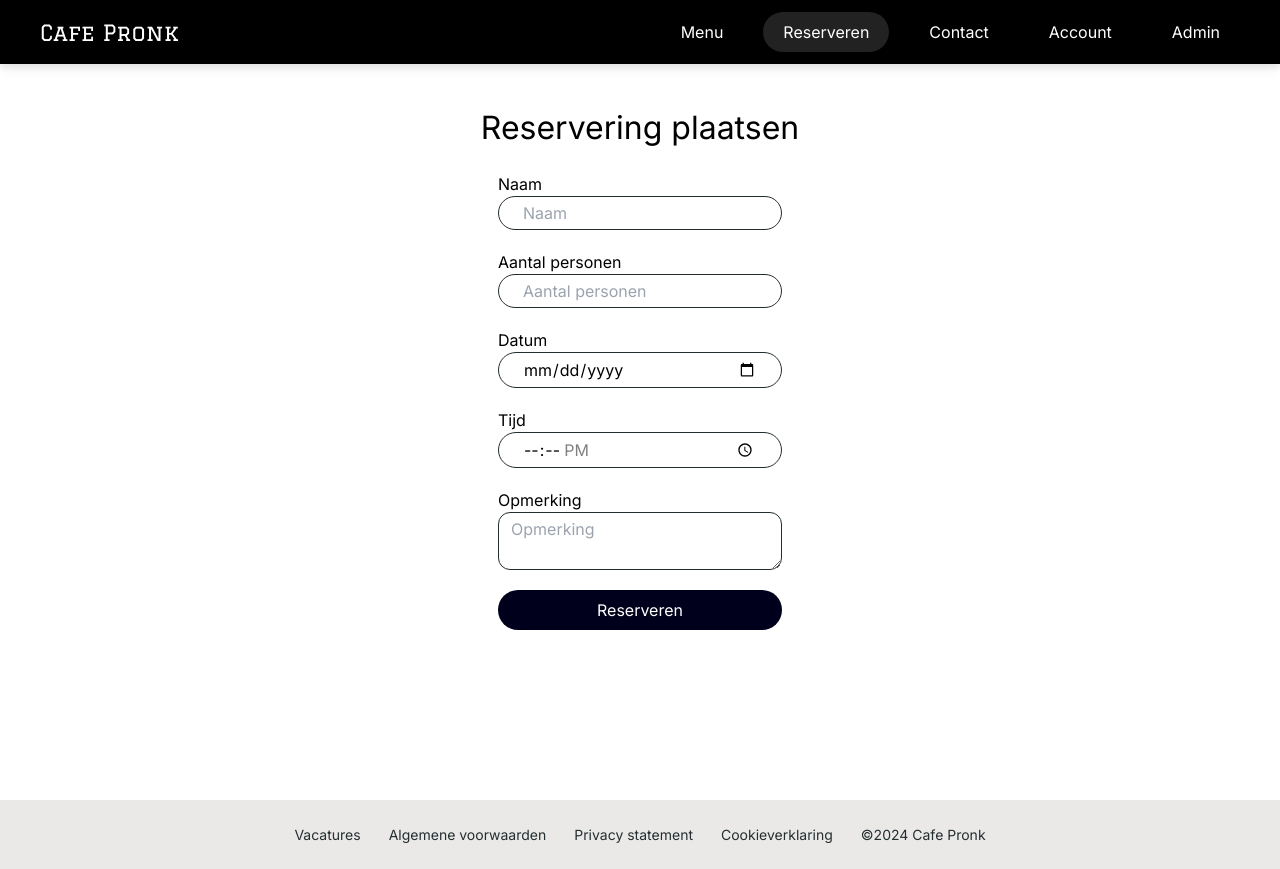
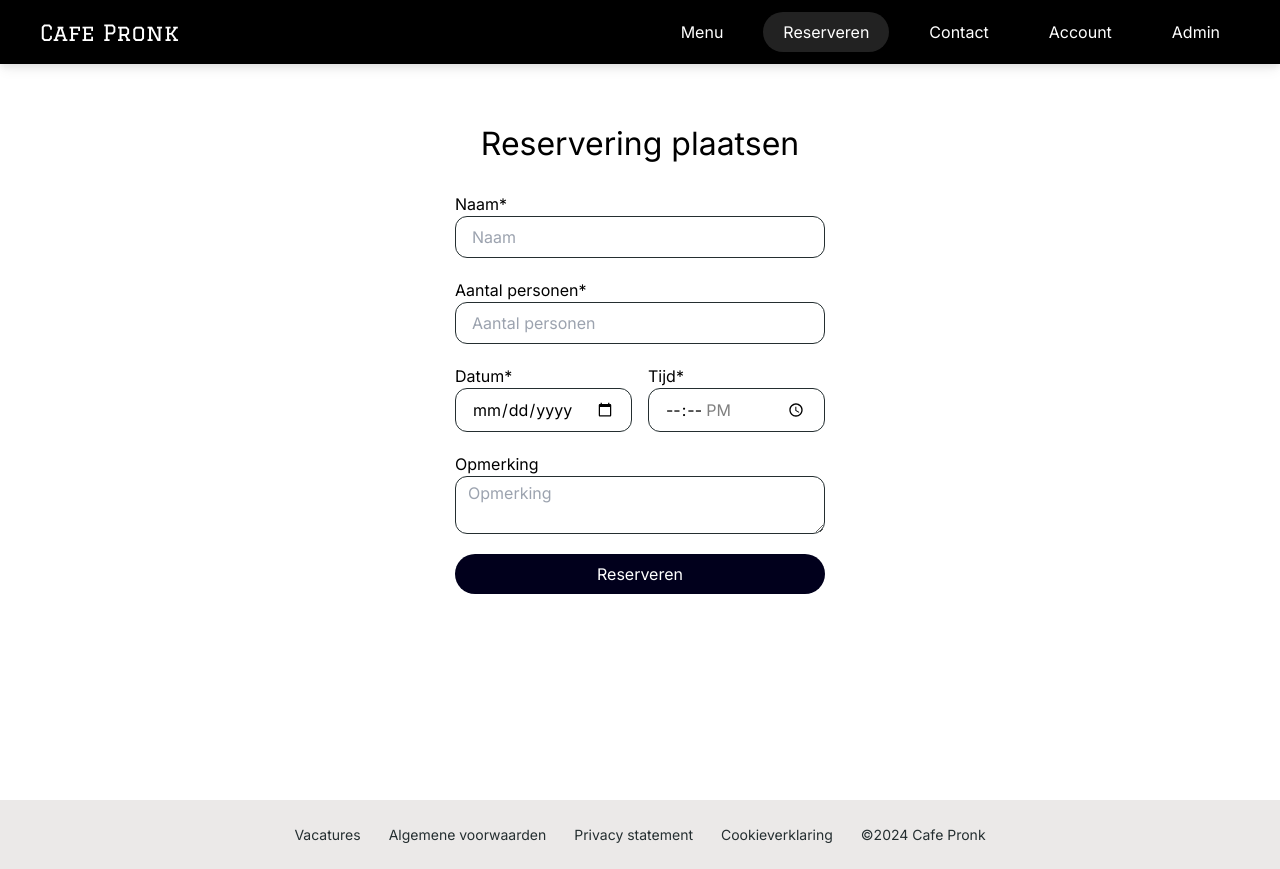
Before and after one commit to Rutger505/cafe-pronk-frontend, a Next.js app: page /reserveren in a window 1280 px wide. Built offline with nearby package versions, Linux system fonts and the light colour scheme.

Commit message:
Edit layout of reservations page

```diff
--- a/src/app/contact/page.tsx
+++ b/src/app/contact/page.tsx
@@ -13,9 +13,9 @@ export default function Reserveren() {
     const business = formData.get("business") as string;
     const email = formData.get("email") as string;
     const subject = formData.get("subject") as string;
-    const comment = formData.get("comment") as string;
+    const message = formData.get("message") as string;
 
-    const apiUri = `${process.env.NEXT_PUBLIC_API_URL}/contact/${name}/${business}/${email}/${subject}/${comment}`;
+    const apiUri = `${process.env.NEXT_PUBLIC_API_URL}/contact/${name}/${business}/${email}/${subject}/${message}`;
 
     console.log("Posting contact message to:", apiUri);
     fetch(apiUri, { method: "POST" })
@@ -33,10 +33,10 @@ export default function Reserveren() {
   }
 
   return (
-    <main className="flex flex-col items-center px-24 py-10">
-      <h1 className={"my-5 text-center text-xl"}>Neem contact op</h1>
+    <main className="flex flex-col items-center px-24 py-14">
+      <h1 className={"mb-6 text-center text-xl"}>Neem contact op</h1>
 
-      <form className={"mt-6 flex max-w-md flex-col"} onSubmit={onFormSubmit}>
+      <form className={"flex max-w-md flex-col"} onSubmit={onFormSubmit}>
         <div className={"grid grid-cols-2 gap-x-4"}>
           <label htmlFor="name">Naam*</label>
           <label htmlFor="business">Bedrijf</label>
@@ -86,14 +86,14 @@ export default function Reserveren() {
           required
         />
 
-        <label htmlFor="comment">Bericht*</label>
+        <label htmlFor="message">Bericht*</label>
         <textarea
           className={
             "mb-5 rounded-normal border-[1px] border-tertiary px-3 py-2"
           }
-          id="comment"
-          name="comment"
-          placeholder="Opmerking"
+          id="message"
+          name="message"
+          placeholder="Bericht"
           required
         />
 
--- a/src/app/reserveren/page.tsx
+++ b/src/app/reserveren/page.tsx
@@ -32,14 +32,14 @@ export default function Reserveren() {
   }
 
   return (
-    <main className="flex flex-col items-center px-24 py-10">
-      <h1 className={"text-center text-xl"}>Reservering plaatsen</h1>
+    <main className="flex flex-col items-center px-24 py-14">
+      <h1 className={"mb-6 text-center text-xl"}>Reservering plaatsen</h1>
 
-      <form className={"mt-5 flex flex-col"} onSubmit={onFormSubmit}>
-        <label htmlFor="name">Naam</label>
+      <form className={"flex max-w-md flex-col"} onSubmit={onFormSubmit}>
+        <label htmlFor="name">Naam*</label>
         <input
           className={
-            "mb-5 rounded-button border-[1px] border-tertiary px-6 py-1"
+            "mb-5 rounded-normal border-[1px] border-tertiary px-4 py-2"
           }
           type="text"
           id="name"
@@ -48,10 +48,10 @@ export default function Reserveren() {
           required
         />
 
-        <label htmlFor="amount">Aantal personen</label>
+        <label htmlFor="amount">Aantal personen*</label>
         <input
           className={
-            "mb-5 rounded-button border-[1px] border-tertiary px-6 py-1"
+            "mb-5 rounded-normal border-[1px] border-tertiary px-4 py-2"
           }
           type="number"
           id="amount"
@@ -60,21 +60,22 @@ export default function Reserveren() {
           required
         />
 
-        <label htmlFor="date">Datum</label>
+        <div className={"grid grid-cols-2 gap-x-4"}>
+          <label htmlFor="date">Datum*</label>
+          <label htmlFor="time">Tijd*</label>
+
           <input
             className={
-            "mb-5 rounded-button border-[1px] border-tertiary px-6 py-1"
+              "mb-5 rounded-normal border-[1px] border-tertiary px-4 py-2"
             }
             type="date"
             id="date"
             name="date"
             required
           />
-
-        <label htmlFor="time">Tijd</label>
           <input
             className={
-            "mb-5 rounded-button border-[1px] border-tertiary px-6 py-1"
+              "mb-5 rounded-normal border-[1px] border-tertiary px-4 py-2"
             }
             type="time"
             id="time"
@@ -83,6 +84,7 @@ export default function Reserveren() {
             max="21:00"
             required
           />
+        </div>
 
         <label htmlFor="comment">Opmerking</label>
         <textarea
```
Lines whose indentation alone changed are shown as unchanged.
